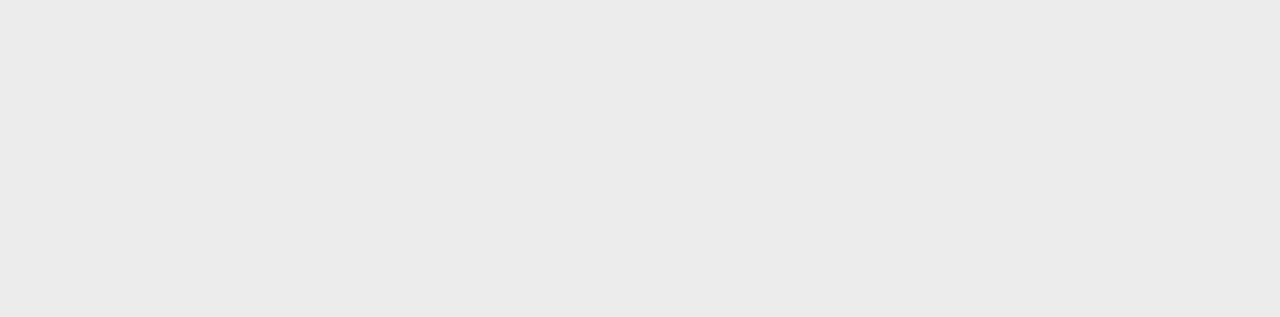
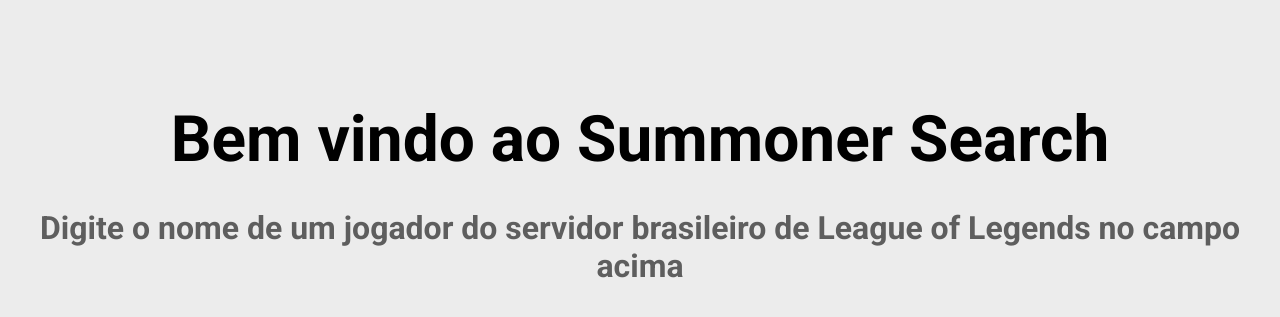
Before and after one commit to Rvaranda/summoner-search, a React (Create React App) app: page / in a window 1280 px wide. Shown: the part 207-524 px from the top of the page. Built offline with nearby package versions, Linux system fonts and the light colour scheme; no server answers.

Commit message:
Added a welcome message on the page

```diff
--- a/src/App.js
+++ b/src/App.js
@@ -7,6 +7,7 @@
 import Match from './components/Match';
 import Error from './components/Error';
 import LoadingIcon from './components/LoadingIcon';
+import Welcome from './components/Welcome';
 
 import { champUrl, endpoint } from './config';
 
@@ -26,6 +27,8 @@
 
   const [loading, setLoading] = useState(false);
 
+  const [showWelcomeMsg, setShowWelcomeMsg] = useState(true);
+
   useEffect(() => {
     axios.get(`${champUrl}.json`)
       .then(response => {
@@ -43,6 +46,7 @@
 
     if (summonerName === '') return;
 
+    setShowWelcomeMsg(false);
     setLoading(true);
 
     try {
@@ -74,6 +78,7 @@
   return (
     <div className='App'>
       <Header loading={loading} getSummonerData={getSummonerData} />
+      {showWelcomeMsg && <Welcome />}
       {loading ? <LoadingIcon /> :
         <>
           {summonerError ? <Error err={errorInfo} /> :
--- /dev/null
+++ b/src/components/Welcome.js
@@ -0,0 +1,12 @@
+import styles from './css/Welcome.module.css';
+
+function Welcome() {
+  return (
+    <div className={styles.welcomeContainer}>
+      <h1>Bem vindo ao Summoner Search</h1>
+      <h3>Digite o nome de um jogador do servidor brasileiro de League of Legends no campo acima</h3>
+    </div>
+  );
+}
+
+export default Welcome;
--- /dev/null
+++ b/src/components/css/Welcome.module.css
@@ -0,0 +1,29 @@
+h1 {
+  font-size: 4rem;
+  margin-bottom: 2rem;
+}
+
+h3 {
+  opacity: 0.6;
+  font-size: 2rem;
+}
+
+.welcomeContainer {
+  text-align: center;
+  position: absolute;
+  top: 50%;
+  left: 50%;
+  width: 100%;
+  transform: translate(-50%, -50%);
+  padding: 2rem;
+}
+
+@media only screen and (max-width: 500px) {
+  h1 {
+    font-size: 3rem;
+  }
+
+  h3 {
+    font-size: 1.5rem;
+  }
+}
```
